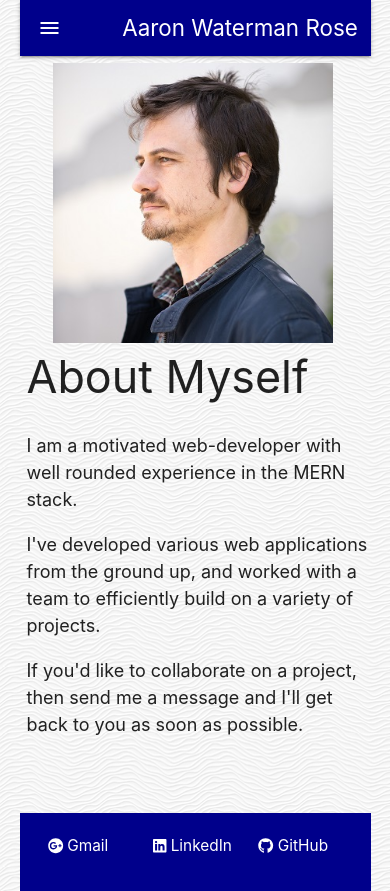
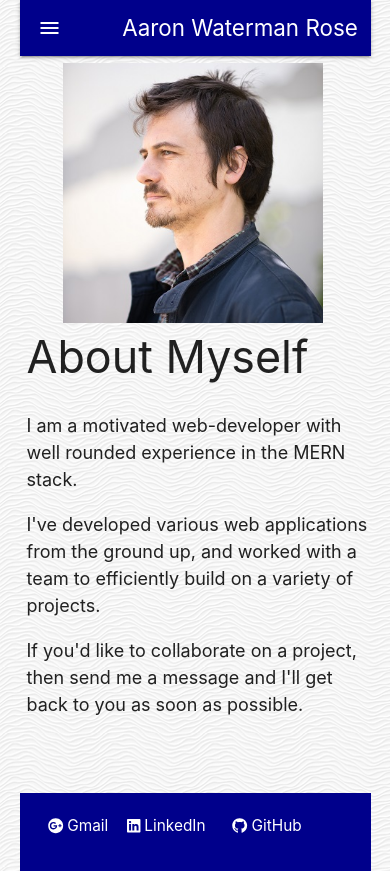
Before and after one commit to RexStrider/React-Portfolio, a React (Create React App) app in the folder client/: page / in a window 390 px wide. Shown: the top 891 px of the page. Built offline with nearby package versions, Linux system fonts and the light colour scheme.

Commit message:
mobile friendly update

```diff
--- a/client/src/Components/About.css
+++ b/client/src/Components/About.css
@@ -35,7 +35,7 @@
 
 @media (max-width: 450px) {
     .about img {
-        max-height: 280px;
-        max-width: 280px !important;
+        max-height: 260px;
+        max-width: 260px !important;
     }
 }
--- a/client/src/Components/Footer.css
+++ b/client/src/Components/Footer.css
@@ -22,7 +22,7 @@ body, #root, #container, #section {
     color: violet !important;
 }
 
-@media only screen and (max-width: 500px) {
+@media only screen and (max-width: 450px) {
     .page-footer .container a h5 {
         font-size: 1.1rem;
         width: 90px;
--- a/client/src/Components/Footer.js
+++ b/client/src/Components/Footer.js
@@ -11,19 +11,19 @@ function Footer() {
             <section className='container'>
                 <section className='row'>
 
-                    <section className='col s4 offset-m1 offset-s0'>
+                    <section className='col m4 s3 offset-m1 offset-s0'>
                         <a href='mailto:arwaterman@gmail.com'>
                             <h5 className="white-text"><FontAwesomeIcon icon={faGooglePlus} /> Gmail</h5>
                         </a>
                     </section>
 
-                    <section className='col s4'>
+                    <section className='col m4 s4'>
                         <a href='https://www.linkedin.com/in/arwaterman'>
                             <h5 className='white-text'><FontAwesomeIcon icon={faLinkedin} /> LinkedIn</h5>
                         </a>
                     </section>
 
-                    <section className='col s3'>
+                    <section className='col m3 s4'>
                         <a href='https://github.com/RexStrider?tab=repositories'>
                             <h5 className='white-text'><FontAwesomeIcon icon={faGithub} /> GitHub</h5>
                         </a>
```
